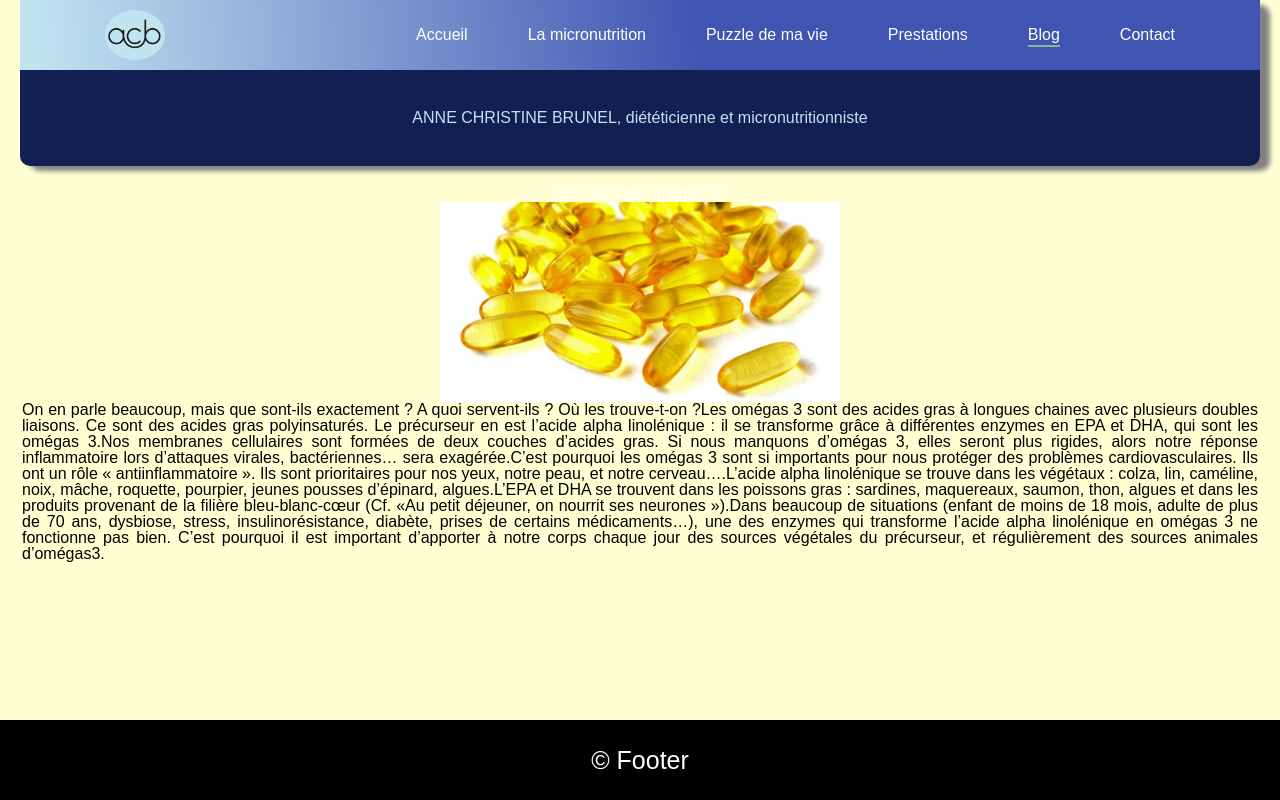
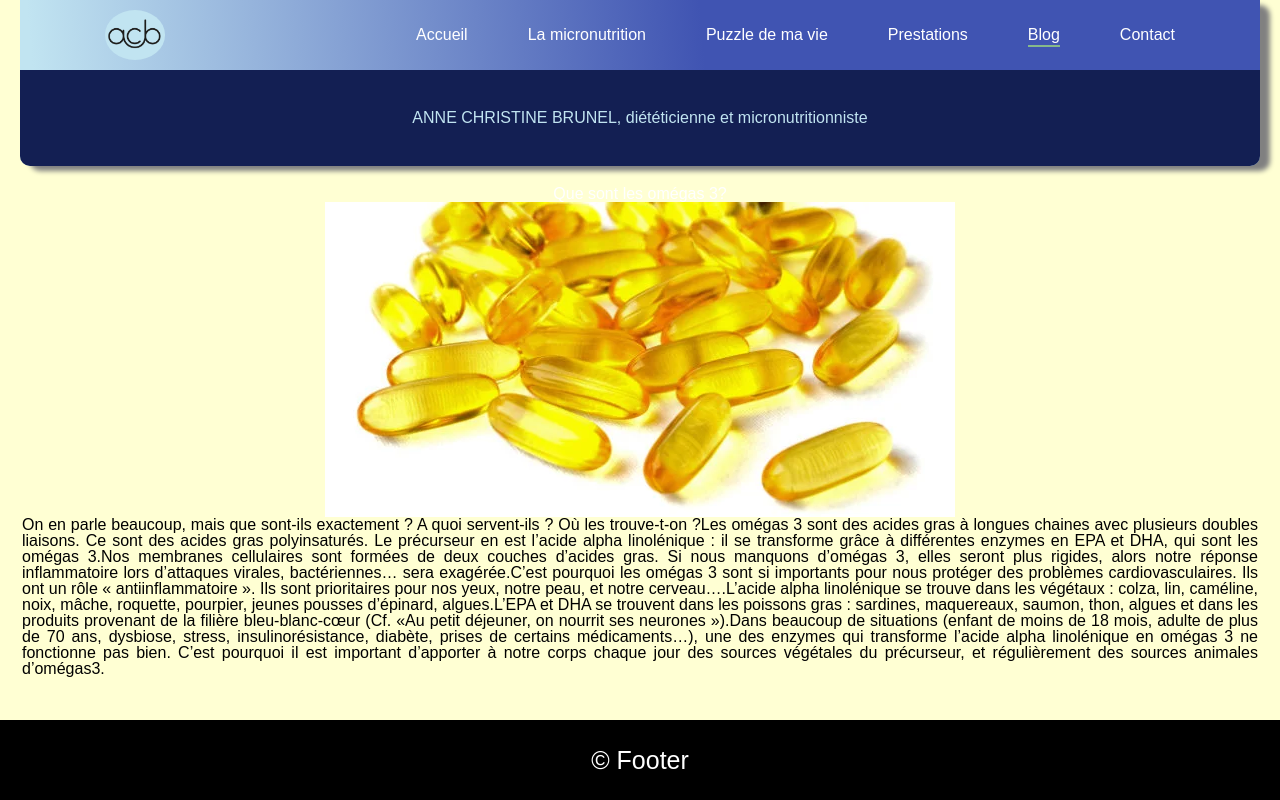
Before and after one commit to Ben43200/brunel-vite, a React (Vite) app: page /blog in a window 1280 px wide. Built offline with nearby package versions, Linux system fonts and the light colour scheme.

Commit message:
ajout dimension img blog

```diff
--- a/src/pages/blog/blog.scss
+++ b/src/pages/blog/blog.scss
@@ -17,7 +17,13 @@
 }
 
 .blog-data-img{
-    width: 400px;
     display: flex;
     justify-content: center;
+    width:100%;
+    // height:315px;
+    @include media(tablet){
+    width: 630px;
+     height:315px;
+
 }
+}
```
